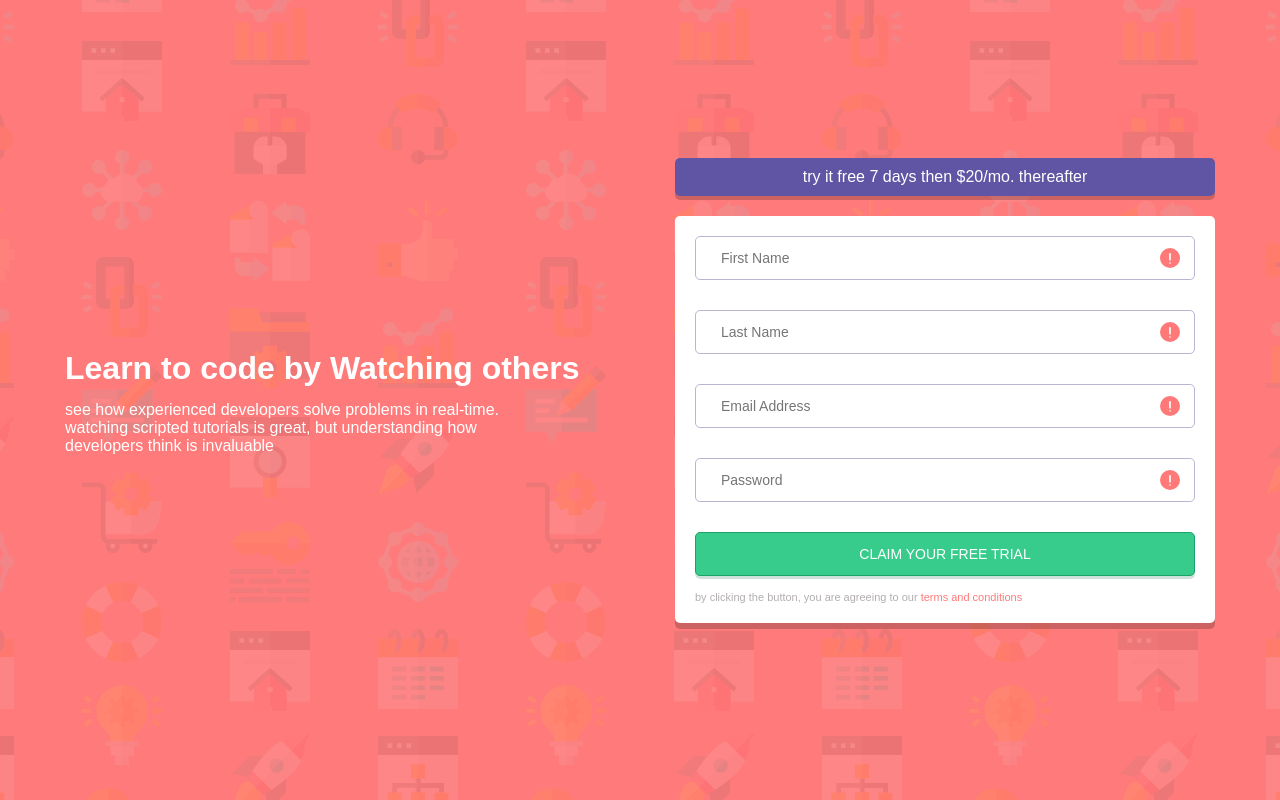
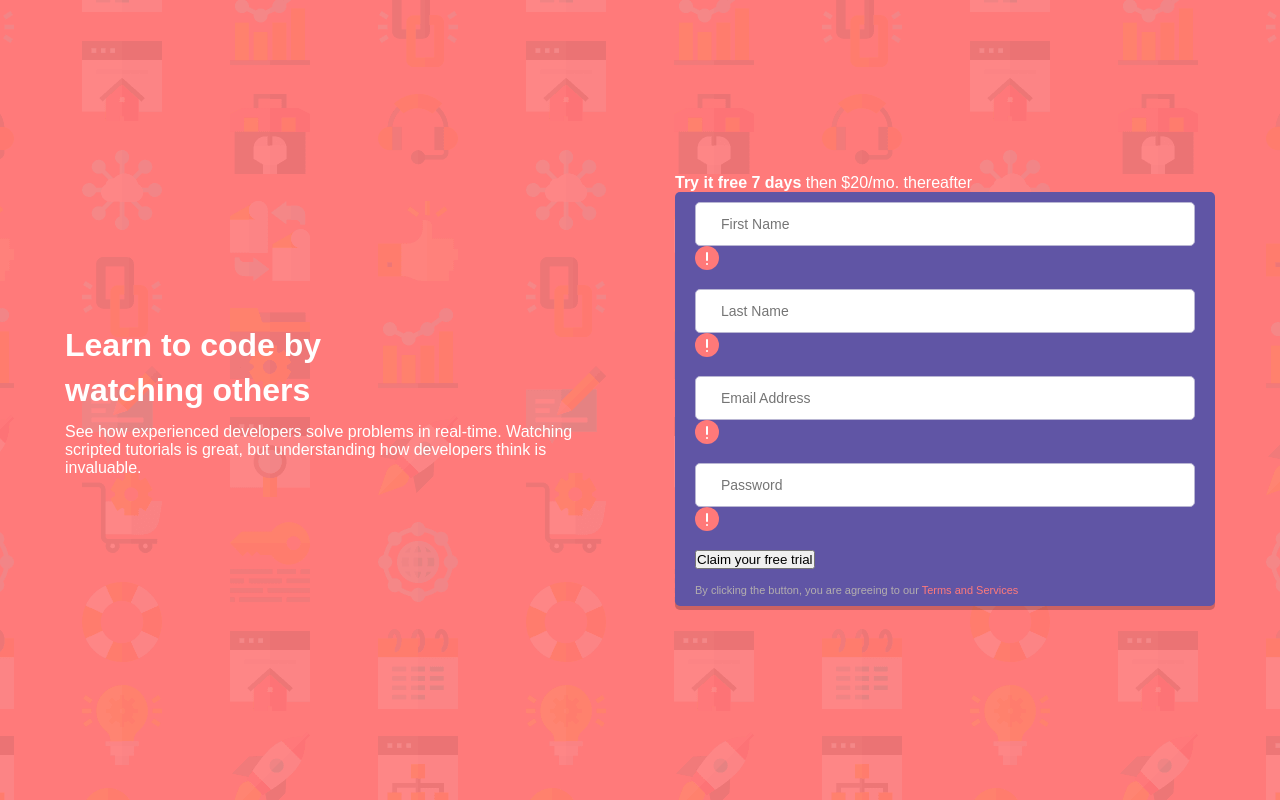
Before and after one commit to Oversabirob/trial-login-page, a plain HTML site: page index.html in a window 1280 px wide. Drawn offline with Linux system fonts and the light colour scheme; a script that the page names is missing.

Commit message:
Update index.html

```diff
--- a/index.html
+++ b/index.html
@@ -1,52 +1,64 @@
 <!DOCTYPE html>
 <html lang="en">
 	<head>
-    <meta charset="utf-8" />
-    <meta http-equiv="X-UA-Compatible" content="IE-edge"/>
-    <meta name="viewport" content="width=device-width initial-scale=1.0"/>
-    <title>trial login page</title>
-    <link href="index.css" rel="stylesheet" type="text/css" />
+		<meta charset="UTF-8" />
+		<meta name="viewport" content="width=device-width, initial-scale=1.0" />
+		<title>Frontend Mentor | Intro component with sign up form</title>
+
+		<link rel="stylesheet" href="index.css" />
 	</head>
 	<body>
-    <main>
 		<div class="container">
-        <div class="phrase">
-        <h1>Learn to code by Watching others</h1>
-        <p>see how experienced developers solve problems in real-time.<br>
-        watching scripted tutorials is great, but understanding how<br>
-        developers think is invaluable</p>
+			<div>
+				<h1>
+					Learn to code by
+					<br />
+					watching others
+				</h1>
+				<p>
+					See how experienced developers solve problems in real-time. Watching
+					scripted tutorials is great, but understanding how developers think is
+					invaluable.
+				</p>
 			</div>
-        <div class="form">
-            <div class="box">
-            <p>try it free 7 days then $20/mo. thereafter<p>
+			<div>
+				<div class="header">
+					<p>
+						<strong>Try it free 7 days</strong>
+						then $20/mo. thereafter
+					</p>
 				</div>
-            <form id="form">
-            <div class="label">
-                <input type="text" id="firstname" name="firstname" placeholder="First Name"required>
+
+				<form class="box" id="form">
+					<div class="form-control">
+						<input type="text" id="firstname" placeholder="First Name" />
 						<img src="icon-error.svg" alt="error-icon" />
 						<small></small>
 					</div>
-            <div class="label">
-                <input type="text" id="lastname" name="lastname" placeholder="Last Name"required>
+					<div class="form-control">
+						<input type="text" id="lastname" placeholder="Last Name" />
 						<img src="icon-error.svg" alt="error-icon" />
 						<small></small>
 					</div>
-            <div class="label">
-                <input type="email" name="email" placeholder="Email Address" required>
+					<div class="form-control">
+						<input type="email" id="email" placeholder="Email Address" />
 						<img src="icon-error.svg" alt="error-icon" />
 						<small></small>
 					</div>
-            <div class="label">
-                <input type="password" id="password" name="password" placeholder="Password" minlength="8" required>
+					<div class="form-control">
+						<input type="password" id="password" placeholder="Password" />
 						<img src="icon-error.svg" alt="error-icon" />
 						<small></small>
 					</div>
-            <input type="submit" id="submit" class="button" value="CLAIM YOUR FREE TRIAL">
-            <small>by clicking the button, you are agreeing to our <a href="#">terms and conditions<a></small>
+					<button>Claim your free trial</button>
+					<small>
+						By clicking the button, you are agreeing to our
+						<a href="#">Terms and Services</a>
+					</small>
 				</form>
-
 			</div>
 		</div>
-    </main>
+
 		<script src="script.js"></script>
 	</body>
+</html>
```
Lines whose indentation alone changed are shown as unchanged.
